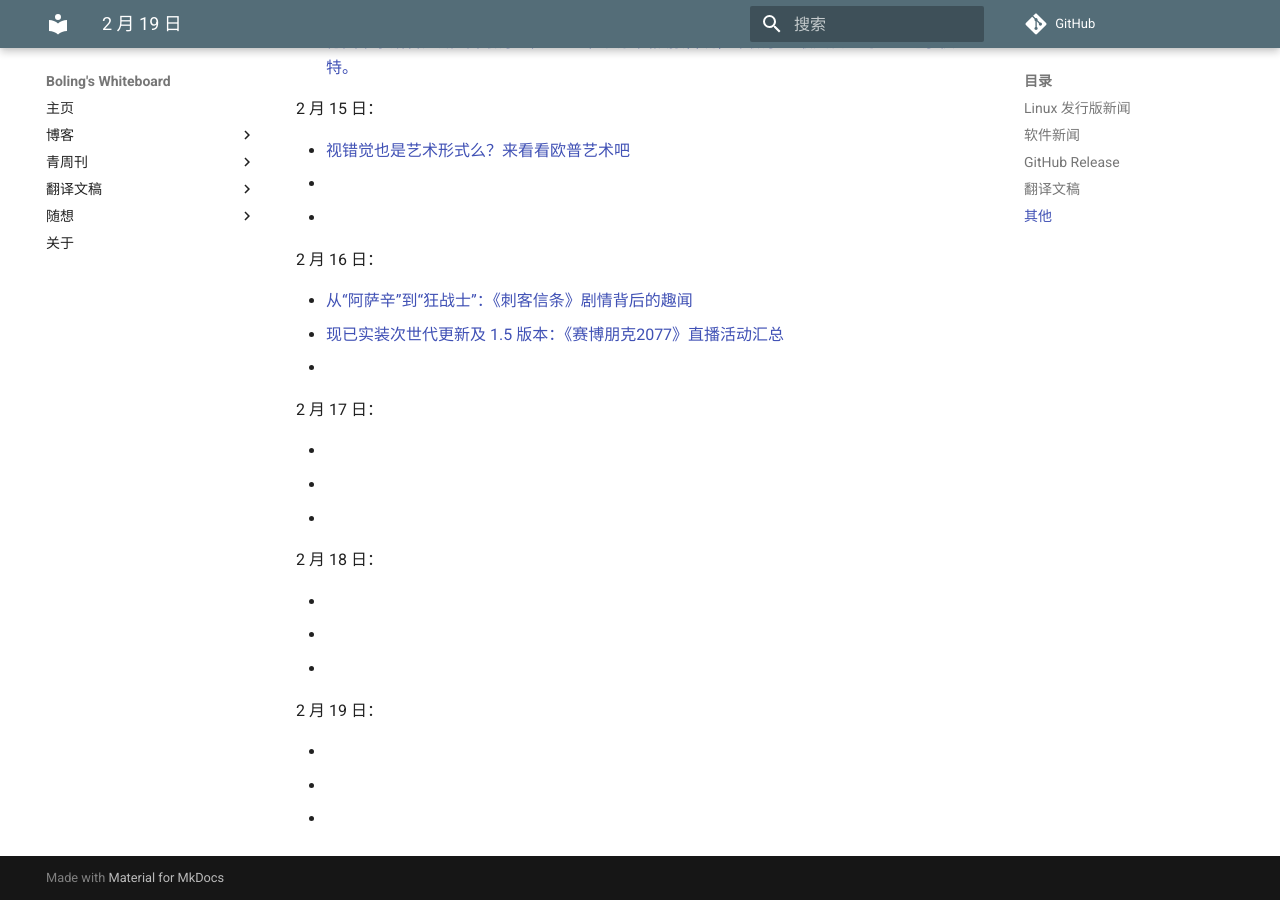
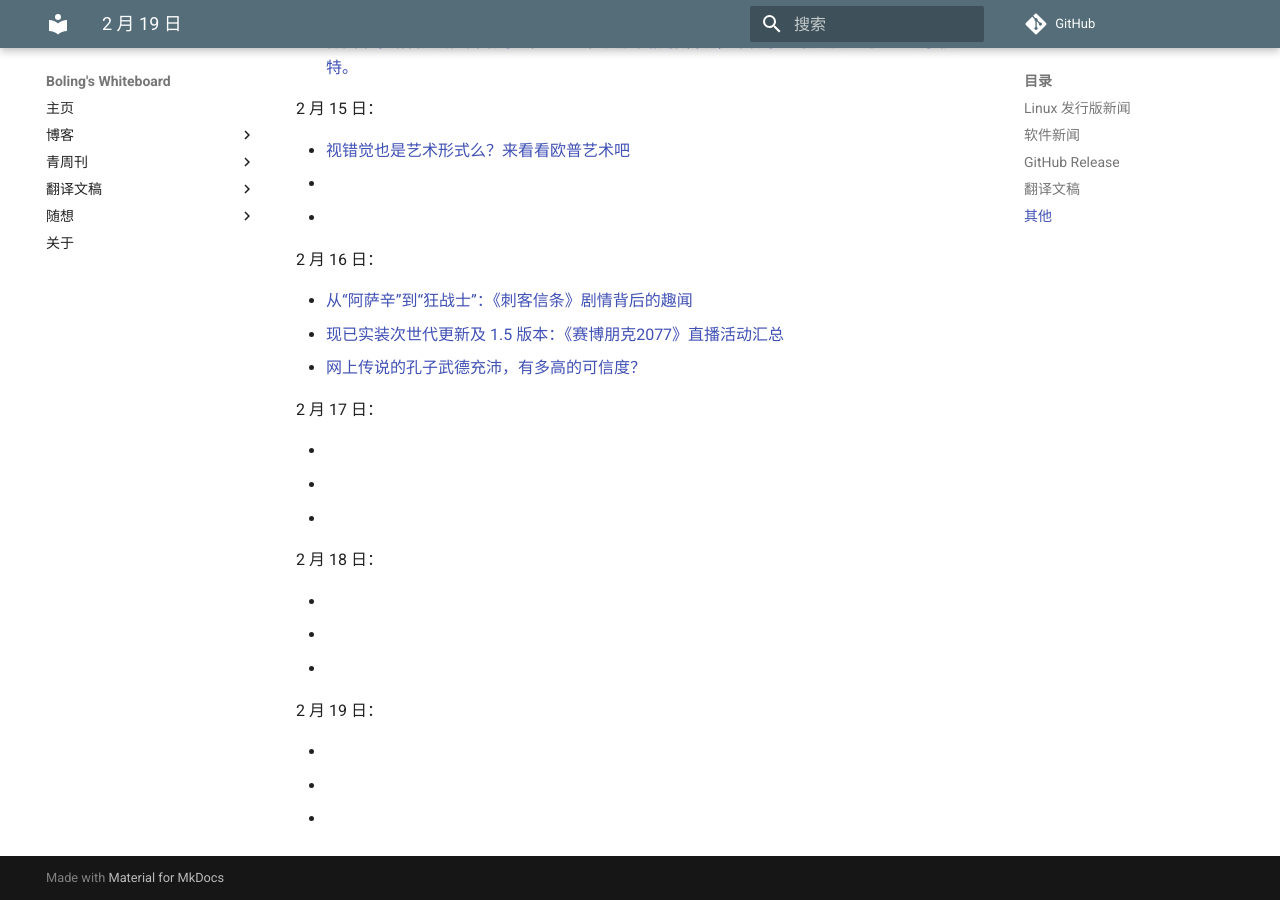
Before and after one commit to Hanjingxue-Boling/Whiteboard, an MkDocs documentation site: the page built from docs/weekly/22/02-19.md, in a window 1280 px wide and 900 px high, scrolled down 1967 px. Built offline with MkDocs 1.6.1 and Material for MkDocs 9.7.7, drawn with Linux system fonts in a browser that asks for light colours; comment, search, counter and statistics services are not loaded.

Commit message:
add one link

```diff
--- a/docs/weekly/22/02-19.md
+++ b/docs/weekly/22/02-19.md
@@ -76,7 +76,7 @@
 
 - [从“阿萨辛”到“狂战士”：《刺客信条》剧情背后的趣闻](https://www.gcores.com/articles/147457)
 - [现已实装次世代更新及 1.5 版本：《赛博朋克2077》直播活动汇总](https://www.gcores.com/articles/147539)
-- []()
+- [网上传说的孔子武德充沛，有多高的可信度？](https://www.gcores.com/articles/147439)
 
 2 月 17 日：
 
```
